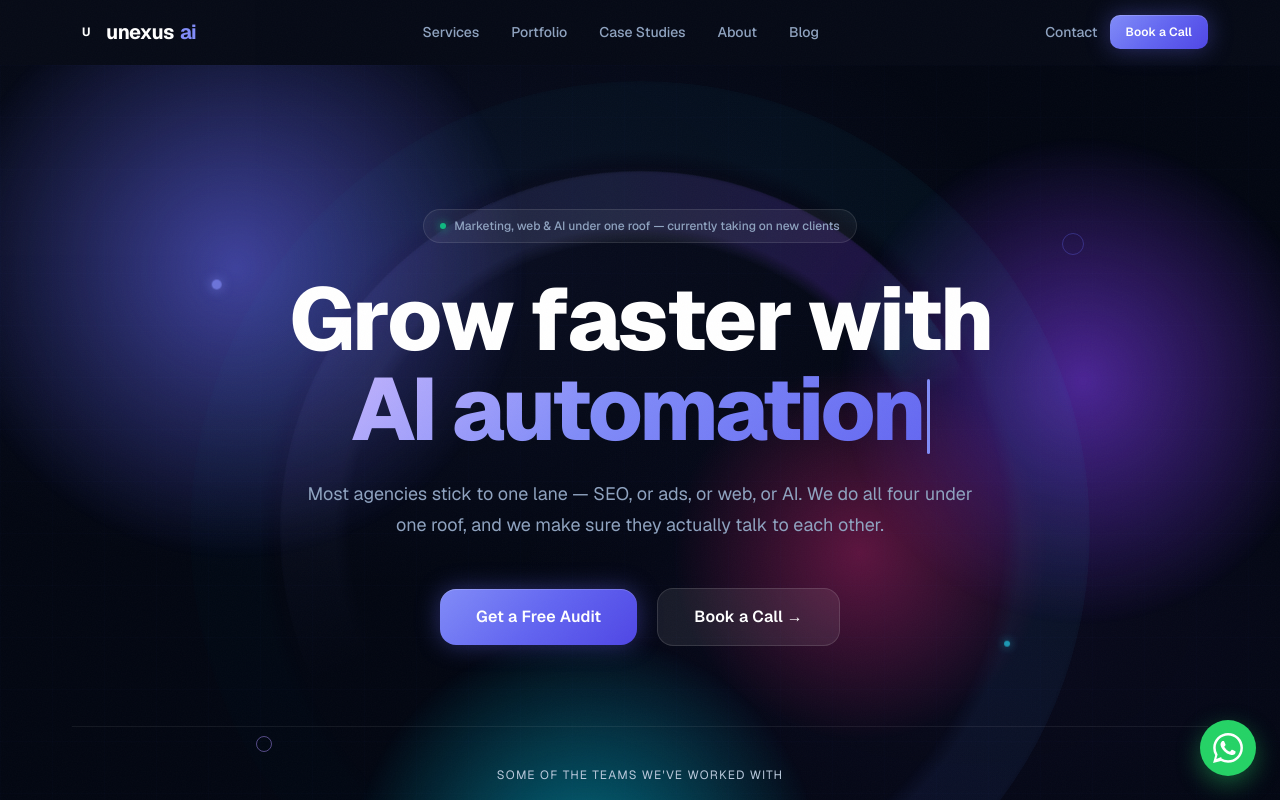
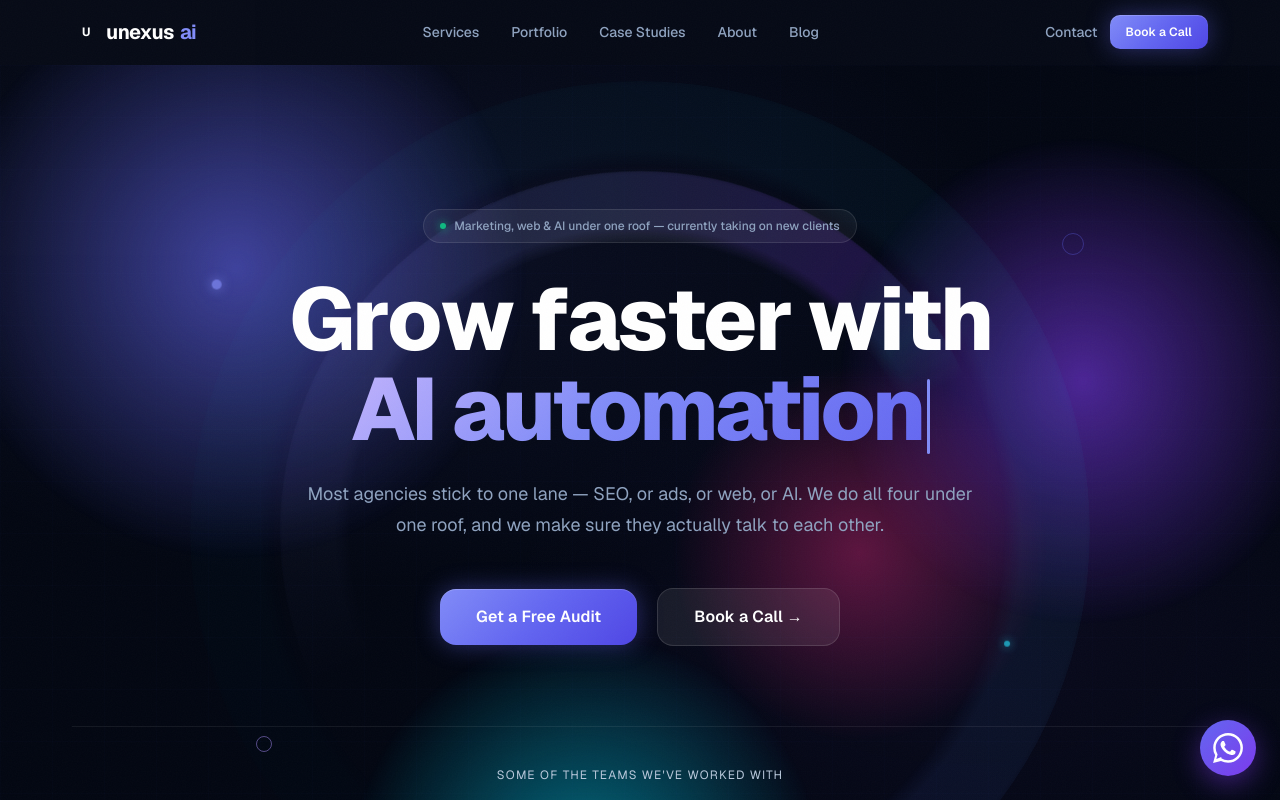
Before and after one commit to issei007-ai/unexusai, a Next.js app: page / in a window 1280 px wide. Shown: the top 800 px of the page. Built offline with nearby package versions, Linux system fonts and the light colour scheme.

Commit message:
Restyle WhatsApp button to match site accent theme

```diff
--- a/src/components/ui/WhatsAppButton.tsx
+++ b/src/components/ui/WhatsAppButton.tsx
@@ -74,10 +74,7 @@ export default function WhatsAppButton() {
             <input className="form-input" type="text" placeholder="Your name" value={name} onChange={(e) => setName(e.target.value)} required style={{ fontSize: "0.85rem", padding: "0.55rem 0.75rem" }} />
             <input className="form-input" type="tel" placeholder="Phone (optional)" value={phone} onChange={(e) => setPhone(e.target.value)} style={{ fontSize: "0.85rem", padding: "0.55rem 0.75rem" }} />
             <input className="form-input" type="text" placeholder="What's it about? (optional)" value={topic} onChange={(e) => setTopic(e.target.value)} style={{ fontSize: "0.85rem", padding: "0.55rem 0.75rem" }} />
-            <button type="submit" disabled={submitting} className="w-full" style={{
-              background: "#25D366", color: "#fff", fontWeight: 600, fontSize: "0.85rem",
-              borderRadius: 10, padding: "0.6rem", opacity: submitting ? 0.7 : 1,
-            }}>
+            <button type="submit" disabled={submitting} className="btn btn-primary w-full" style={{ fontSize: "0.85rem", opacity: submitting ? 0.7 : 1 }}>
               {submitting ? "Opening…" : "Start WhatsApp chat"}
             </button>
           </form>
@@ -89,9 +86,10 @@ export default function WhatsAppButton() {
         onClick={() => setOpen((v) => !v)}
         aria-label="Chat with us on WhatsApp"
         style={{
-          width: 56, height: 56, borderRadius: "50%", background: "#25D366",
+          width: 56, height: 56, borderRadius: "50%",
+          background: "linear-gradient(135deg, var(--color-accent-500), var(--color-glow))",
           display: "flex", alignItems: "center", justifyContent: "center",
-          boxShadow: "0 8px 24px rgba(37,211,102,0.4)", cursor: "pointer",
+          boxShadow: "0 8px 28px rgba(124,58,237,0.45)", cursor: "pointer",
         }}
       >
         <svg width="30" height="30" viewBox="0 0 24 24" fill="#fff" aria-hidden="true">
```
